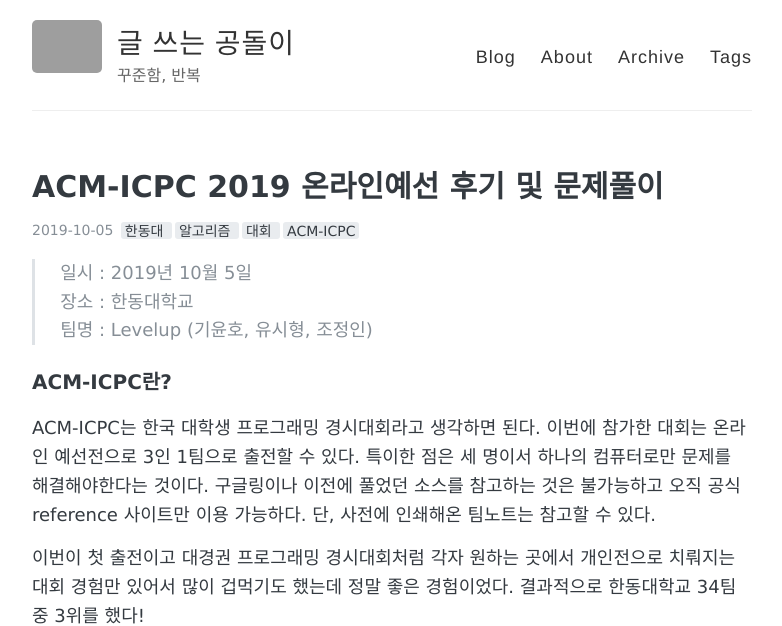
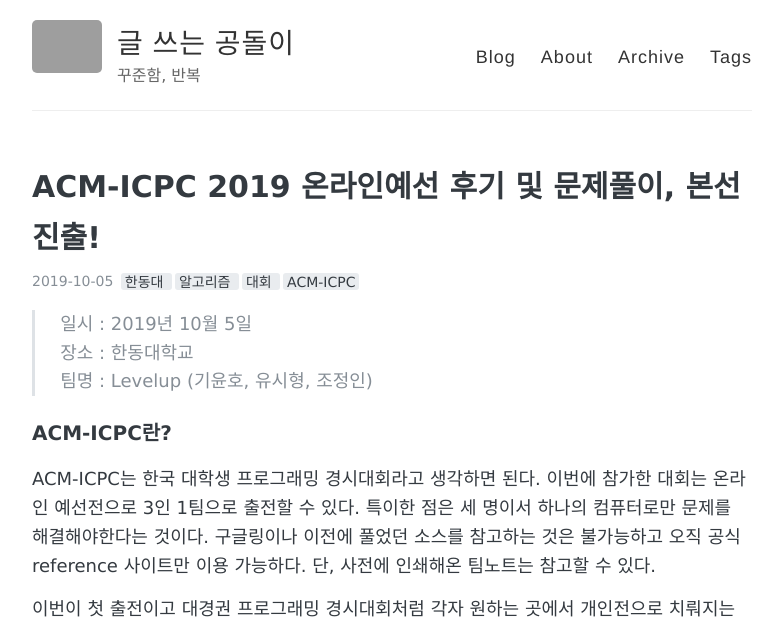
Before and after one commit to sihyungyou/sihyungyou.github.io, a Jekyll site: the page built from _posts/2019-10-05-acmicpc2019.md, in a window 1280 px wide and 1400 px high. Shown: the top 626 px of the window, without its empty margins (248-1030 px from the left). Built offline with Jekyll 4.4.1, drawn with Linux system fonts in a browser that asks for light colours; some of the changed text lies outside the part shown; grey boxes are pictures that could not be loaded.

Commit message:
acmicpc edited, changed file names for klaytns

```diff
--- a/_posts/2019-10-05-acmicpc2019.md
+++ b/_posts/2019-10-05-acmicpc2019.md
@@ -1,6 +1,6 @@
 ---
 layout: post
-title: "ACM-ICPC 2019 온라인예선 후기 및 문제풀이"
+title: "ACM-ICPC 2019 온라인예선 후기 및 문제풀이, 본선진출!"
 tags: [한동대, 알고리즘, 대회, ACM-ICPC]
 comments: true
 ---
@@ -12,10 +12,13 @@
 ### ACM-ICPC란?
 ACM-ICPC는 한국 대학생 프로그래밍 경시대회라고 생각하면 된다. 이번에 참가한 대회는 온라인 예선전으로 3인 1팀으로 출전할 수 있다. 특이한 점은 세 명이서 하나의 컴퓨터로만 문제를 해결해야한다는 것이다. 구글링이나 이전에 풀었던 소스를 참고하는 것은 불가능하고 오직 공식 reference 사이트만 이용 가능하다. 단, 사전에 인쇄해온 팀노트는 참고할 수 있다.
 
-이번이 첫 출전이고 대경권 프로그래밍 경시대회처럼 각자 원하는 곳에서 개인전으로 치뤄지는 대회 경험만 있어서 많이 겁먹기도 했는데 정말 좋은 경험이었다. 결과적으로 한동대학교 34팀 중 3위를 했다!
+이번이 첫 출전이고 대경권 프로그래밍 경시대회처럼 각자 원하는 곳에서 개인전으로 치뤄지는 대회 경험만 있어서 많이 겁먹기도 했는데 정말 좋은 경험이었다. 결과적으로 한동대학교 34팀 중 3위를 했고 운이 정말 좋게도 본선에 진출하는 자격까지 얻었다!!
 
 ![Center example image](https://user-images.githubusercontent.com/35067611/66255462-97514900-e7be-11e9-8c1e-49d68e703dcc.png "Center"){: .center-image}
 [한동대학교 스코어보드 TOP 5]
+
+![Center example image](https://user-images.githubusercontent.com/35067611/66629530-fe4a8400-ec3c-11e9-9544-fa6465be6e37.png "Center"){: .center-image}
+[한동대학교 본선진출 팀]
 
 ### 준비과정
 학기 중에 참가한 대회여서 학업과 병행하느라 알고리즘 공부에 모든 걸 쏟지는 못했다. 어차피 알고리즘 실력이 중간고사 벼락치기마냥 단기간에 되는 건 아니라서 프로그래밍 대회는 평소실력으로 봐야한다. 그래도 백준에서 ACM-ICPC 2018 문제들을 몇 가지 풀어보고 그 외에도 꾸준히 하루에 한두문제 푸는 정도로만 준비했다.
```
Also changed, not shown: _posts/2019-10-11-klaytn01-intro.md (renamed from _posts/2019-10-11-klaytn-intro.md), _posts/2019-10-11-klaytn02-consensus.md (renamed from _posts/2019-10-11-klaytn-consensus.md), _posts/2019-10-11-klaytn03-network.md (renamed from _posts/2019-10-11-klaytn-network.md), _posts/2019-10-11-klaytn04-network-2.md (renamed from _posts/2019-10-11-klaytn-network-2.md).
